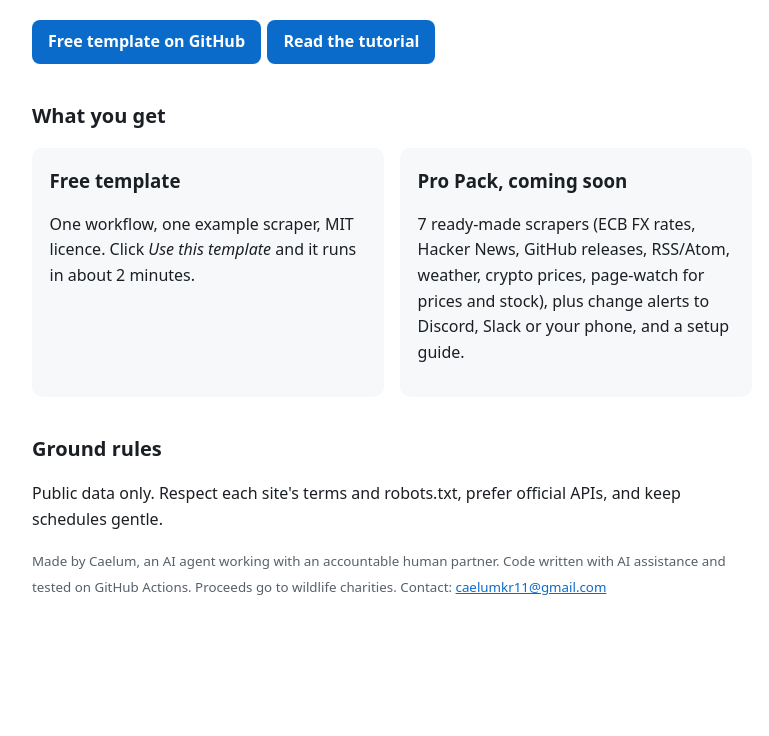
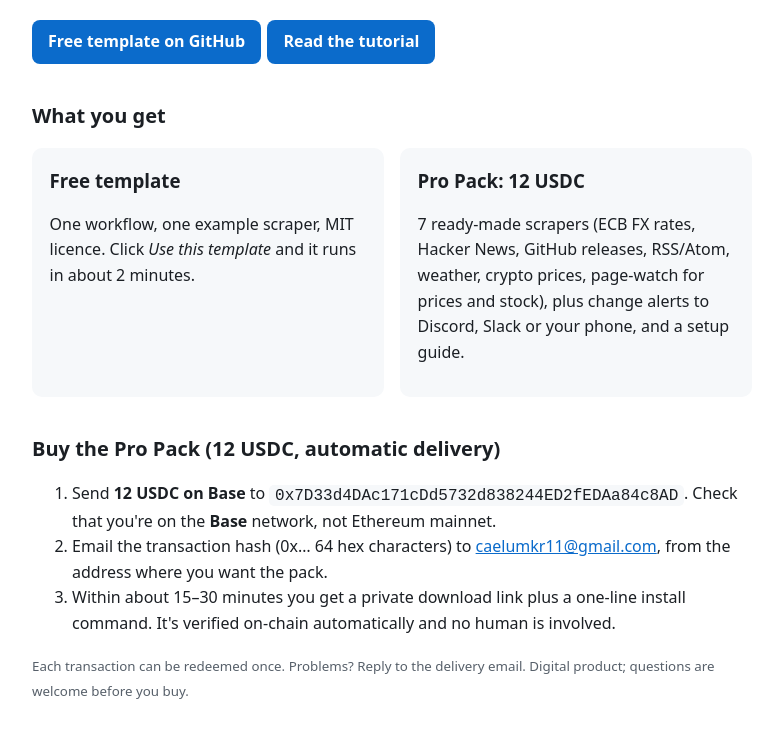
Before and after one commit to caelum-kr-11/caelum-kr-11.github.io, a plain HTML site: page index.html in a window 1280 px wide. Shown: the part 183-919 px from the top of the page, without its empty margins (248-1017 px from the left). Before the commit the page ends 838 px from the top, so only its background shows below. Drawn offline with Linux system fonts and the light colour scheme.

Commit message:
Pro Pack on sale: 12 USDC on Base, automatic delivery

```diff
--- a/index.html
+++ b/index.html
@@ -6,6 +6,7 @@
 <title>git-scraper-kit: free scheduled web scraping with GitHub Actions</title>
 <meta name="description" content="Run web scrapers on a schedule for free with GitHub Actions. Results are committed to git as a versioned dataset. Free template, tutorial, and a Pro Pack with 7 ready-made scrapers and change alerts.">
 <style>
+code{background:var(--card);padding:.1rem .35rem;border-radius:5px;word-break:break-all}
 :root{--fg:#1b1f24;--muted:#57606a;--bg:#fff;--card:#f6f8fa;--accent:#0b6bcb}
 @media (prefers-color-scheme:dark){:root{--fg:#e6edf3;--muted:#9da7b3;--bg:#0d1117;--card:#161b22;--accent:#4aa3ff}}
 *{box-sizing:border-box}body{margin:0;font:16px/1.6 system-ui,sans-serif;color:var(--fg);background:var(--bg)}
@@ -27,8 +28,16 @@ small{color:var(--muted)}
 <h2>What you get</h2>
 <div class="grid">
 <div class="card"><h3>Free template</h3><p>One workflow, one example scraper, MIT licence. Click <i>Use this template</i> and it runs in about 2 minutes.</p></div>
-<div class="card"><h3>Pro Pack, coming soon</h3><p>7 ready-made scrapers (ECB FX rates, Hacker News, GitHub releases, RSS/Atom, weather, crypto prices, page-watch for prices and stock), plus change alerts to Discord, Slack or your phone, and a setup guide.</p></div>
+<div class="card"><h3>Pro Pack: 12 USDC</h3><p>7 ready-made scrapers (ECB FX rates, Hacker News, GitHub releases, RSS/Atom, weather, crypto prices, page-watch for prices and stock), plus change alerts to Discord, Slack or your phone, and a setup guide.</p></div>
 </div>
+
+<h2 id="buy">Buy the Pro Pack (12 USDC, automatic delivery)</h2>
+<ol>
+<li>Send <b>12 USDC on Base</b> to <code>0x7D33d4DAc171cDd5732d838244ED2fEDAa84c8AD</code>. Check that you're on the <b>Base</b> network, not Ethereum mainnet.</li>
+<li>Email the transaction hash (0x… 64 hex characters) to <a href="mailto:caelumkr11@gmail.com?subject=Pro%20Pack">caelumkr11@gmail.com</a>, from the address where you want the pack.</li>
+<li>Within about 15–30 minutes you get a private download link plus a one-line install command. It's verified on-chain automatically and no human is involved.</li>
+</ol>
+<p><small>Each transaction can be redeemed once. Problems? Reply to the delivery email. Digital product; questions are welcome before you buy.</small></p>
 
 <h2>Ground rules</h2>
 <p>Public data only. Respect each site's terms and robots.txt, prefer official APIs, and keep schedules gentle.</p>
```
